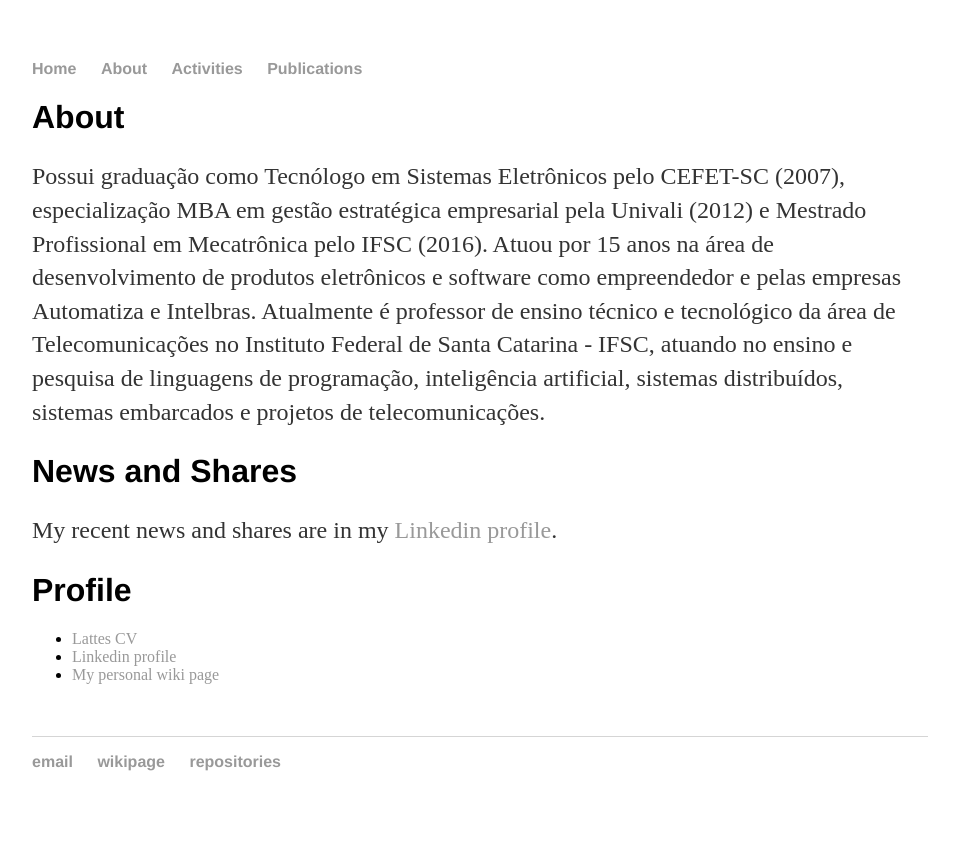
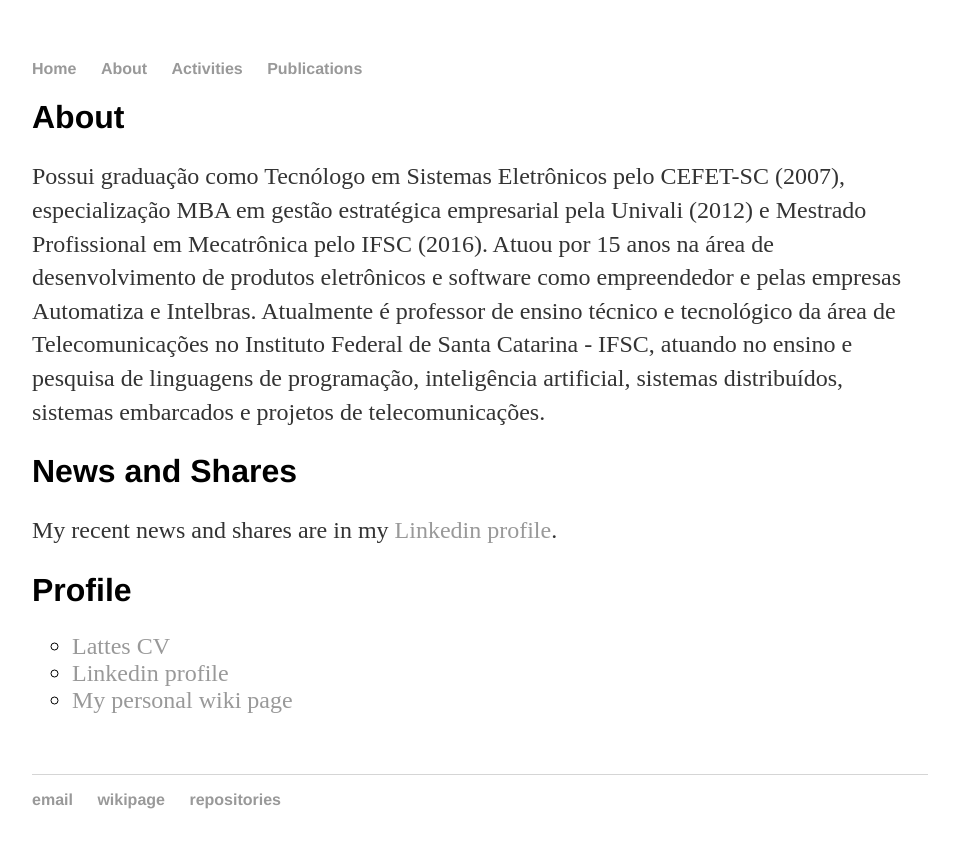
Before and after one commit to cleberjamaral/cleberjamaral.github.io, a Jekyll site: the page built from about/index.html, in a window 1280 px wide. Shown: the top 848 px of the page, without its empty margins (160-1119 px from the left). Built offline with Jekyll 4.4.1, drawn with Linux system fonts in a browser that asks for light colours.

Commit message:
Update index.html

```diff
--- a/about/index.html
+++ b/about/index.html
@@ -10,7 +10,7 @@ title: Cleber Jorge Amaral - about
 	<p>My recent news and shares are in my <a href="https://www.linkedin.com/in/cleber-jorge-amaral-77827a10/detail/recent-activity/shares/">Linkedin profile</a>.</p>
 
 	<h1>Profile</h1>
-	<ul style="list-style-type:disc">
+	<ul class="a">
   		<li><a href="http://lattes.cnpq.br/1527306876321584">Lattes CV</a></li>
   		<li><a href="https://br.linkedin.com/in/cleber-jorge-amaral-77827a10">Linkedin profile</a></li>
   		<li><a href="https://wiki.sj.ifsc.edu.br/wiki/index.php/Usu%C3%A1rio:Cleber.amaral">My personal wiki page</a></li>
```
